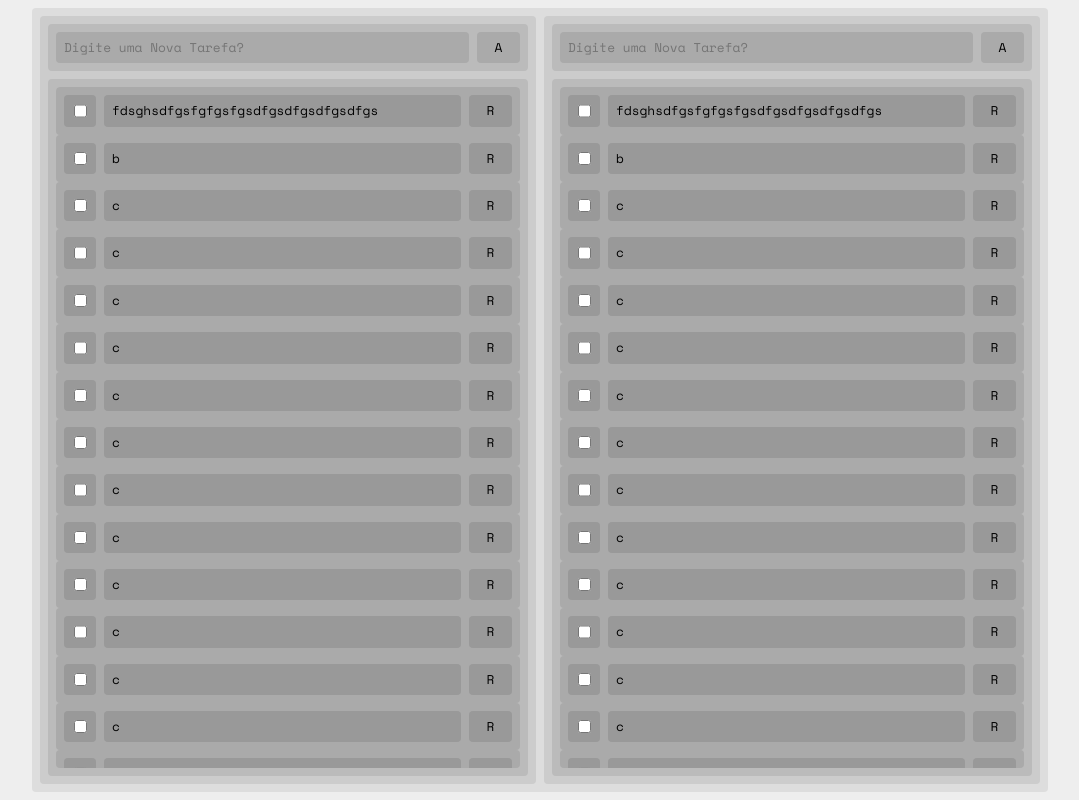
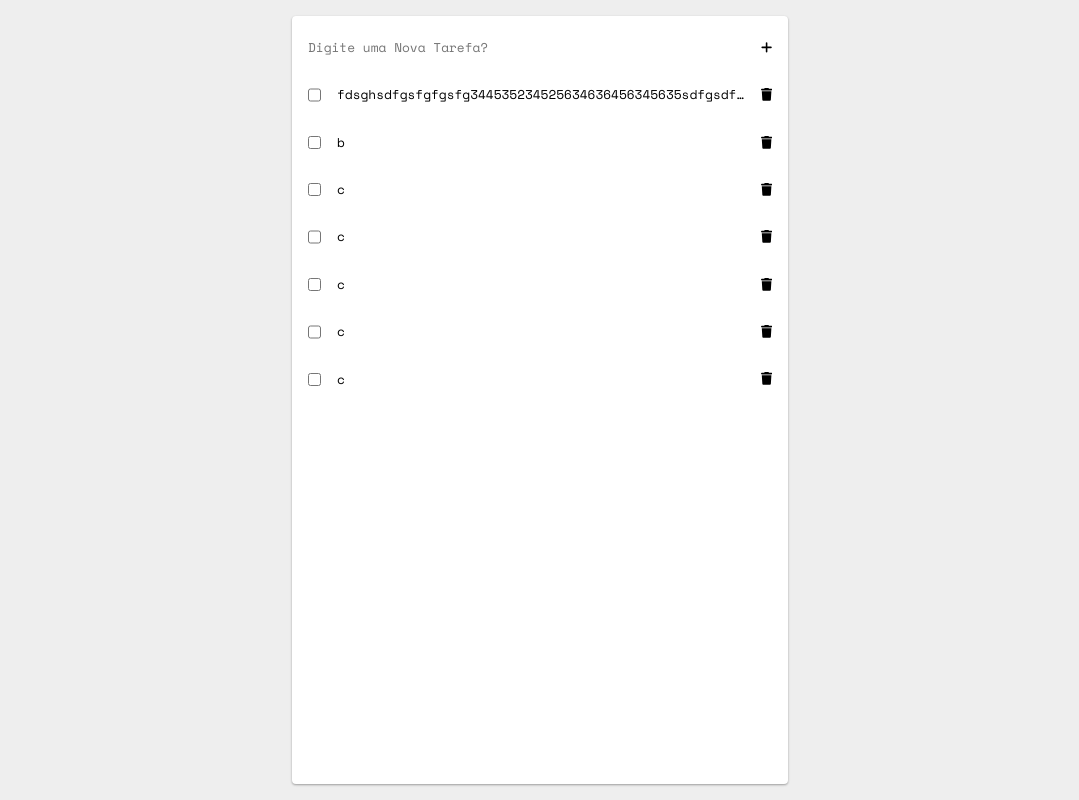
Before and after one commit to SamarionJunior/Projetos, a React (Create React App) app: page / in a window 1280 px wide. Shown: the whole page, without its empty margins (100-1179 px from the left). Built offline with nearby package versions, Linux system fonts and the light colour scheme.

Commit message:
Resosividade 2

```diff
--- a/package.json
+++ b/package.json
@@ -3,6 +3,10 @@
   "version": "0.1.0",
   "private": true,
   "dependencies": {
+    "@fortawesome/fontawesome-svg-core": "^6.2.1",
+    "@fortawesome/free-brands-svg-icons": "^6.2.1",
+    "@fortawesome/free-solid-svg-icons": "^6.2.1",
+    "@fortawesome/react-fontawesome": "^0.2.0",
     "@testing-library/jest-dom": "^5.16.4",
     "@testing-library/react": "^13.3.0",
     "@testing-library/user-event": "^13.5.0",
--- a/public/index.html
+++ b/public/index.html
@@ -3,6 +3,7 @@
   <head>
     <meta charset="utf-8" />
     <link rel="icon" href="%PUBLIC_URL%/favicon.ico" /><meta name="viewport" content="width=device-width, initial-scale=1.0, maximum-scale=1.0, user-scalable=no" />
+    <link rel="stylesheet" href="https://cdnjs.cloudflare.com/ajax/libs/font-awesome/4.7.0/css/font-awesome.min.css">
     <meta name="theme-color" content="#000000" />
     <meta name="description" content="Web site created using create-react-app"/>
     <title>React App</title>
--- a/src/App.jsx
+++ b/src/App.jsx
@@ -2,6 +2,10 @@ import "./style.css";
 
 import React from "react";
 import { Routes, Route } from "react-router-dom";
+
+import { library } from '@fortawesome/fontawesome-svg-core'
+import { fab } from '@fortawesome/free-brands-svg-icons'
+import { faPlus, faTrash } from '@fortawesome/free-solid-svg-icons'
 
 // import Painel from './pages/Painel';
 // import Gallery from './pages/Gallery';
@@ -9,6 +13,8 @@ import { Routes, Route } from "react-router-dom";
 import Schedule from "./pages/Schedule";
 import ToDo from "./pages/ToDo";
 import Notepad from "./pages/Notepad";
+
+library.add(fab, faPlus, faTrash)
 
 const App = _ => (
   <div className="App">
--- a/src/pages/ToDo/index.jsx
+++ b/src/pages/ToDo/index.jsx
@@ -4,105 +4,107 @@ import "./style.css"
 import React from "react";
 import { useState } from "react";
 
+import { FontAwesomeIcon } from '@fortawesome/react-fontawesome'
+
 const ToDo = _ => {
     console.clear()
     const [newTaskInput, setNewTaskInput] = useState("")
     const [tasks, setTasks] = useState([
-        {isChecked: false, name: "fdsghsdfgsfgfgsfgsdfgsdfgsdfgsdfgs", id: Math.random()},
+        {isChecked: false, name: "fdsghsdfgsfgfgsfg344535234525634636456345635sdfgsdfgsdfgsdfgs", id: Math.random()},
         {isChecked: false, name: "b", id: Math.random()},
         {isChecked: false, name: "c", id: Math.random()},
         {isChecked: false, name: "c", id: Math.random()},
         {isChecked: false, name: "c", id: Math.random()},
         {isChecked: false, name: "c", id: Math.random()},
         {isChecked: false, name: "c", id: Math.random()},
-        {isChecked: false, name: "c", id: Math.random()},
-        {isChecked: false, name: "c", id: Math.random()},
-        {isChecked: false, name: "c", id: Math.random()},
-        {isChecked: false, name: "c", id: Math.random()},
-        {isChecked: false, name: "c", id: Math.random()},
-        {isChecked: false, name: "c", id: Math.random()},
-        {isChecked: false, name: "c", id: Math.random()},
-        {isChecked: false, name: "c", id: Math.random()},
-        {isChecked: false, name: "c", id: Math.random()},
-        {isChecked: false, name: "c", id: Math.random()},
-        {isChecked: false, name: "c", id: Math.random()},
-        {isChecked: false, name: "c", id: Math.random()},
-        {isChecked: false, name: "c", id: Math.random()},
-        {isChecked: false, name: "c", id: Math.random()},
-        {isChecked: false, name: "c", id: Math.random()},
-        {isChecked: false, name: "c", id: Math.random()},
-        {isChecked: false, name: "c", id: Math.random()},
-        {isChecked: false, name: "c", id: Math.random()},
-        {isChecked: false, name: "c", id: Math.random()},
-        {isChecked: false, name: "c", id: Math.random()},
-        {isChecked: false, name: "c", id: Math.random()},
-        {isChecked: false, name: "c", id: Math.random()},
-        {isChecked: false, name: "c", id: Math.random()},
-        {isChecked: false, name: "c", id: Math.random()},
-        {isChecked: false, name: "c", id: Math.random()},
-        {isChecked: false, name: "c", id: Math.random()},
-        {isChecked: false, name: "c", id: Math.random()},
-        {isChecked: false, name: "c", id: Math.random()},
-        {isChecked: false, name: "c", id: Math.random()},
-        {isChecked: false, name: "c", id: Math.random()},
-        {isChecked: false, name: "c", id: Math.random()},
-        {isChecked: false, name: "c", id: Math.random()},
-        {isChecked: false, name: "c", id: Math.random()},
-        {isChecked: false, name: "c", id: Math.random()},
-        {isChecked: false, name: "c", id: Math.random()},
-        {isChecked: false, name: "c", id: Math.random()},
-        {isChecked: false, name: "c", id: Math.random()},
-        {isChecked: false, name: "c", id: Math.random()},
-        {isChecked: false, name: "c", id: Math.random()},
-        {isChecked: false, name: "c", id: Math.random()},
-        {isChecked: false, name: "c", id: Math.random()},
-        {isChecked: false, name: "c", id: Math.random()},
-        {isChecked: false, name: "c", id: Math.random()},
-        {isChecked: false, name: "c", id: Math.random()},
-        {isChecked: false, name: "c", id: Math.random()},
-        {isChecked: false, name: "c", id: Math.random()},
-        {isChecked: false, name: "c", id: Math.random()},
-        {isChecked: false, name: "c", id: Math.random()},
-        {isChecked: false, name: "c", id: Math.random()},
-        {isChecked: false, name: "c", id: Math.random()},
-        {isChecked: false, name: "c", id: Math.random()},
-        {isChecked: false, name: "c", id: Math.random()},
-        {isChecked: false, name: "c", id: Math.random()},
-        {isChecked: false, name: "c", id: Math.random()},
-        {isChecked: false, name: "c", id: Math.random()},
-        {isChecked: false, name: "c", id: Math.random()},
-        {isChecked: false, name: "c", id: Math.random()},
-        {isChecked: false, name: "c", id: Math.random()},
-        {isChecked: false, name: "c", id: Math.random()},
-        {isChecked: false, name: "c", id: Math.random()},
-        {isChecked: false, name: "c", id: Math.random()},
-        {isChecked: false, name: "c", id: Math.random()},
-        {isChecked: false, name: "c", id: Math.random()},
-        {isChecked: false, name: "c", id: Math.random()},
-        {isChecked: false, name: "c", id: Math.random()},
-        {isChecked: false, name: "c", id: Math.random()},
-        {isChecked: false, name: "c", id: Math.random()},
-        {isChecked: false, name: "c", id: Math.random()},
-        {isChecked: false, name: "c", id: Math.random()},
-        {isChecked: false, name: "c", id: Math.random()},
-        {isChecked: false, name: "c", id: Math.random()},
-        {isChecked: false, name: "c", id: Math.random()},
-        {isChecked: false, name: "c", id: Math.random()},
-        {isChecked: false, name: "c", id: Math.random()},
-        {isChecked: false, name: "c", id: Math.random()},
-        {isChecked: false, name: "c", id: Math.random()},
-        {isChecked: false, name: "c", id: Math.random()},
-        {isChecked: false, name: "c", id: Math.random()},
-        {isChecked: false, name: "c", id: Math.random()},
-        {isChecked: false, name: "c", id: Math.random()},
-        {isChecked: false, name: "c", id: Math.random()},
-        {isChecked: false, name: "c", id: Math.random()},
-        {isChecked: false, name: "c", id: Math.random()},
-        {isChecked: false, name: "c", id: Math.random()},
-        {isChecked: false, name: "c", id: Math.random()},
-        {isChecked: false, name: "c", id: Math.random()},
-        {isChecked: false, name: "c", id: Math.random()},
-        {isChecked: false, name: "c", id: Math.random()},
+        // {isChecked: false, name: "c", id: Math.random()},
+        // {isChecked: false, name: "c", id: Math.random()},
+        // {isChecked: false, name: "c", id: Math.random()},
+        // {isChecked: false, name: "c", id: Math.random()},
+        // {isChecked: false, name: "c", id: Math.random()},
+        // {isChecked: false, name: "c", id: Math.random()},
+        // {isChecked: false, name: "c", id: Math.random()},
+        // {isChecked: false, name: "c", id: Math.random()},
+        // {isChecked: false, name: "c", id: Math.random()},
+        // {isChecked: false, name: "c", id: Math.random()},
+        // {isChecked: false, name: "c", id: Math.random()},
+        // {isChecked: false, name: "c", id: Math.random()},
+        // {isChecked: false, name: "c", id: Math.random()},
+        // {isChecked: false, name: "c", id: Math.random()},
+        // {isChecked: false, name: "c", id: Math.random()},
+        // {isChecked: false, name: "c", id: Math.random()},
+        // {isChecked: false, name: "c", id: Math.random()},
+        // {isChecked: false, name: "c", id: Math.random()},
+        // {isChecked: false, name: "c", id: Math.random()},
+        // {isChecked: false, name: "c", id: Math.random()},
+        // {isChecked: false, name: "c", id: Math.random()},
+        // {isChecked: false, name: "c", id: Math.random()},
+        // {isChecked: false, name: "c", id: Math.random()},
+        // {isChecked: false, name: "c", id: Math.random()},
+        // {isChecked: false, name: "c", id: Math.random()},
+        // {isChecked: false, name: "c", id: Math.random()},
+        // {isChecked: false, name: "c", id: Math.random()},
+        // {isChecked: false, name: "c", id: Math.random()},
+        // {isChecked: false, name: "c", id: Math.random()},
+        // {isChecked: false, name: "c", id: Math.random()},
+        // {isChecked: false, name: "c", id: Math.random()},
+        // {isChecked: false, name: "c", id: Math.random()},
+        // {isChecked: false, name: "c", id: Math.random()},
+        // {isChecked: false, name: "c", id: Math.random()},
+        // {isChecked: false, name: "c", id: Math.random()},
+        // {isChecked: false, name: "c", id: Math.random()},
+        // {isChecked: false, name: "c", id: Math.random()},
+        // {isChecked: false, name: "c", id: Math.random()},
+        // {isChecked: false, name: "c", id: Math.random()},
+        // {isChecked: false, name: "c", id: Math.random()},
+        // {isChecked: false, name: "c", id: Math.random()},
+        // {isChecked: false, name: "c", id: Math.random()},
+        // {isChecked: false, name: "c", id: Math.random()},
+        // {isChecked: false, name: "c", id: Math.random()},
+        // {isChecked: false, name: "c", id: Math.random()},
+        // {isChecked: false, name: "c", id: Math.random()},
+        // {isChecked: false, name: "c", id: Math.random()},
+        // {isChecked: false, name: "c", id: Math.random()},
+        // {isChecked: false, name: "c", id: Math.random()},
+        // {isChecked: false, name: "c", id: Math.random()},
+        // {isChecked: false, name: "c", id: Math.random()},
+        // {isChecked: false, name: "c", id: Math.random()},
+        // {isChecked: false, name: "c", id: Math.random()},
+        // {isChecked: false, name: "c", id: Math.random()},
+        // {isChecked: false, name: "c", id: Math.random()},
+        // {isChecked: false, name: "c", id: Math.random()},
+        // {isChecked: false, name: "c", id: Math.random()},
+        // {isChecked: false, name: "c", id: Math.random()},
+        // {isChecked: false, name: "c", id: Math.random()},
+        // {isChecked: false, name: "c", id: Math.random()},
+        // {isChecked: false, name: "c", id: Math.random()},
+        // {isChecked: false, name: "c", id: Math.random()},
+        // {isChecked: false, name: "c", id: Math.random()},
+        // {isChecked: false, name: "c", id: Math.random()},
+        // {isChecked: false, name: "c", id: Math.random()},
+        // {isChecked: false, name: "c", id: Math.random()},
+        // {isChecked: false, name: "c", id: Math.random()},
+        // {isChecked: false, name: "c", id: Math.random()},
+        // {isChecked: false, name: "c", id: Math.random()},
+        // {isChecked: false, name: "c", id: Math.random()},
+        // {isChecked: false, name: "c", id: Math.random()},
+        // {isChecked: false, name: "c", id: Math.random()},
+        // {isChecked: false, name: "c", id: Math.random()},
+        // {isChecked: false, name: "c", id: Math.random()},
+        // {isChecked: false, name: "c", id: Math.random()},
+        // {isChecked: false, name: "c", id: Math.random()},
+        // {isChecked: false, name: "c", id: Math.random()},
+        // {isChecked: false, name: "c", id: Math.random()},
+        // {isChecked: false, name: "c", id: Math.random()},
+        // {isChecked: false, name: "c", id: Math.random()},
+        // {isChecked: false, name: "c", id: Math.random()},
+        // {isChecked: false, name: "c", id: Math.random()},
+        // {isChecked: false, name: "c", id: Math.random()},
+        // {isChecked: false, name: "c", id: Math.random()},
+        // {isChecked: false, name: "c", id: Math.random()},
+        // {isChecked: false, name: "c", id: Math.random()},
+        // {isChecked: false, name: "c", id: Math.random()},
+        // {isChecked: false, name: "c", id: Math.random()},
     ])
     const setNewTask = task => {
         setTasks(oldTasks =>
@@ -126,43 +128,22 @@ const ToDo = _ => {
     return (
         <div id="ToDo" className="ToDo">
             <main className="ToDoContent">
-                <section className="List">
+                <section className="List BoxShadow">
                     <div className="Form">
                         <input id="NewTaskInput" name="NewTaskInput" type="text" className="TextInput" placeholder="Digite uma Nova Tarefa?" value={newTaskInput} onChange={(e) => setNewTaskInput(String(e.target.value))}/>
-                        <button className="ButtonTextInput" onClick={() => newTaskInput !== "" ? setNewTask(newTaskInput) : console.log("Vazio!!!")}>A</button>
+                        <button className="ButtonTextInput" onClick={() => newTaskInput !== "" ? setNewTask(newTaskInput) : console.log("Vazio!!!")}>
+                            <FontAwesomeIcon icon="fa-plus" />
+                        </button>
                     </div>
                     <div className="Tasks">
                         <div className="Scroll">
                             {tasks.length !== 0 ? tasks.map(task =>
                                 <div key={String(task.id)} className="Items">
-                                    <label className="containerCheckBox">
-                                        <input id={`check${task.id}`} name={`check${task.id}`} type="checkbox" className="CheckInput"  check={String(task.isChecked)} onChange={(e) => Check(Number(task.id))}/>
-                                        <span className="spanChackBox"></span>
-                                    </label>
+                                    <input id={`check${task.id}`} name={`check${task.id}`} type="checkbox" className="CheckInput"  check={String(task.isChecked)} onChange={(e) => Check(Number(task.id))}/>
                                     <label htmlFor={`check${task.id}`} className={task.isChecked ? "Label cortado" : "Label"}>{task.name}</label>
-                                    <button className="ButtonCheckInput" onClick={(e => RemoveTask(Number(task.id)))}>R</button>
-                                </div>
-                            ) :
-                                <h1>Vazio!!!</h1>
-                            }
-                        </div>
-                    </div>
-                </section>
-                <section className="List">
-                    <div className="Form">
-                        <input id="NewTaskInput" name="NewTaskInput" type="text" className="TextInput" placeholder="Digite uma Nova Tarefa?" value={newTaskInput} onChange={(e) => setNewTaskInput(String(e.target.value))}/>
-                        <button className="ButtonTextInput" onClick={() => newTaskInput !== "" ? setNewTask(newTaskInput) : console.log("Vazio!!!")}>A</button>
-                    </div>
-                    <div className="Tasks">
-                        <div className="Scroll">
-                            {tasks.length !== 0 ? tasks.map(task =>
-                                <div key={String(task.id)} className="Items">
-                                    <label className="containerCheckBox">
-                                        <input id={`check${task.id}`} name={`check${task.id}`} type="checkbox" className="CheckInput"  check={String(task.isChecked)} onChange={(e) => Check(Number(task.id))}/>
-                                        <span className="spanChackBox"></span>
-                                    </label>
-                                    <label htmlFor={`check${task.id}`} className={task.isChecked ? "Label cortado" : "Label"}>{task.name}</label>
-                                    <button className="ButtonCheckInput" onClick={(e => RemoveTask(Number(task.id)))}>R</button>
+                                    <button className="ButtonCheckInput" onClick={(e => RemoveTask(Number(task.id)))}>
+                                        <FontAwesomeIcon icon="fa-trash" />
+                                    </button>
                                 </div>
                             ) :
                                 <h1>Vazio!!!</h1>
--- a/src/pages/ToDo/style.css
+++ b/src/pages/ToDo/style.css
@@ -1,4 +1,5 @@
-/* Todo que tiver texto tem que ter no maximo 30 caracteres */
+
+
 
 .ToDo *{
     font-size: 1.6rem;
@@ -6,26 +7,23 @@
     line-height: calc(1.6rem / 100 * 120);
     border-radius: 4px;
 
-    transition: all ease-in-out 0.3s;
+    transition: all ease 0.1s;
 }
 
 .ToDo{
-    background-color: #eee;
     width: 100%;
     height: 100%;
     overflow: auto;
     display: flex;
     justify-content: center;
     align-content: flex-start;
+    background-color: #eee;
 }
 
     .ToDoContent{
-        background-color: #ddd;
-        margin: 1.0rem;
-        padding: 0.5rem;
-        width: calc(100% - 2.0rem);
-        max-width: calc(1024px - 1.0rem);
-        height: calc(100% - 2.0rem);
+        width: 100%;
+        max-width: 1024px;
+        height: 100%;
         overflow: auto;
         display: flex;
         justify-content: center;
@@ -35,58 +33,51 @@
     }
 
         .List{
-            background-color: #ccc;
-            margin: 0.5rem;
-            padding: 0.5rem;
-            width: calc(100% - 1.0rem);
-            max-width: calc(50% - 1.0rem);
-            min-width: calc(30% - 1.0rem);
-            height: calc(100% - 1.0rem);
+            margin: 2rem;
+            padding: 2rem;
+            width: calc(100% - 2.0rem);
+            max-width: calc(512px - 2.0rem);
+            min-width: calc(280px - 2.0rem);
+            height: calc(100% - 4.0rem);
             overflow: auto;
             display: flex;
             flex-direction: column;
-            /* max-width: calc(50% - 1.0rem); */
+            background-color: white;
         }
 
             .Form{
-                background-color: #bbb;
-                margin: 0.5rem;
-                padding: 0.5rem;
-                width: calc(100% - 1.0rem);
+                margin-bottom: 2rem;
+                width: 100%;
                 height: auto;
-                display: flex;
+                display: grid;
+                grid-template-columns: 1fr auto;
             }
 
                 .TextInput{
-                    background-color: #aaa;
-                    margin: 0.5rem;
                     padding: 1.0rem;
+                    padding-left: 0;
+                    padding-right: 0;
                     flex-grow: 1;
-                    min-width: calc(50% - 1rem);
+                    min-width: 50%;
 
                     text-overflow: ellipsis;
                     overflow: hidden;
                     white-space: nowrap;
+
+                    margin-right: 2rem;
                 }
 
                 .ButtonTextInput{
-                    background-color: #aaa;
-                    margin: 0.5rem;
-                    padding: 1.0rem;
-                    width: auto;
-                    max-width: calc(50% - 1rem);
-                    min-width: calc(6.4rem - 1rem);
-
-                    text-overflow: ellipsis;
-                    overflow: hidden;
-                    white-space: nowrap;
+                    background-color: transparent;
+                    font-size: black;
+                    cursor: pointer;
+                }
+                .ButtonTextInput:hover{
+                    color: #fff;
                 }
 
             .Tasks{
-                background-color: #bbb;
-                margin: 0.5rem;
-                padding: 1.0rem;
-                width: calc(100% - 1.0rem);
+                width: 100%;
                 flex-grow: 1;
                 overflow: auto;
             }
@@ -95,52 +86,47 @@
                     width: 100%;
                     height: 100%;
                     overflow: auto;
+                    position: relative;
                 }
 
                     .Items{
-                        background-color: #aaa;
-                        /* margin: 0.5rem; */
-                        padding: 0.5rem;
                         width: 100%;
-                        /* width: calc(100% - 1.0rem); */
-                        display: flex;
+                        display: grid;
+                        grid-template-columns: auto 1fr auto;
+                        gap: 2rem;
+                        margin-bottom: 2rem;
                     }
 
-                        .containerCheckBox{
-                            background-color: #999;
-                            margin: 0.5rem;
-                            padding: 1.0rem;
+                        .CheckInput{
                             width: auto;
                             display: flex;
                             justify-content: center;
                             align-content: center;
                             width: auto;
-                            min-width: calc(16px + 2rem);
-                            max-width: calc(10% - 2rem);
+                            min-width: 1.6rem;
+                            cursor: pointer;
                         }
 
                         .Label{
-                            background-color: #999;
-                            margin: 0.5rem;
+
                             padding: 1.0rem;
+                            padding-left: 0;
+                            padding-right: 0;
                             flex-grow: 1;
 
                             text-overflow: ellipsis;
                             overflow: hidden;
                             white-space: nowrap;
+                            cursor: pointer;
                         }
 
                         .ButtonCheckInput{
-                            background-color: #999;
-                            margin: 0.5rem;
-                            padding: 1.0rem;
-                            width: auto;
-                            max-width: calc(20% - 1rem);
-                            min-width: calc(6.4rem - 1rem);
-
-                            text-overflow: ellipsis;
-                            overflow: hidden;
-                            white-space: nowrap;
+                            background-color: transparent;
+                            font-size: black;
+                            cursor: pointer;
+                        }
+                        .ButtonCheckInput:hover{
+                            color: #fff;
                         }
 
 
@@ -148,3 +134,17 @@
 .cortado{
     text-decoration: line-through;
 }
+
+::-webkit-scrollbar-track {
+    background-color: #ccc;
+    border-radius: 4px;
+}
+::-webkit-scrollbar {
+    width: 6px;
+    background: #ccc;
+    border-radius: 4px;
+}
+::-webkit-scrollbar-thumb {
+    background: #666;
+    border-radius: 4px;
+}
```
Also changed, not shown: src/style.css (+11 -1 lines), 1 other file (tests, documents, lock files or other folders).
